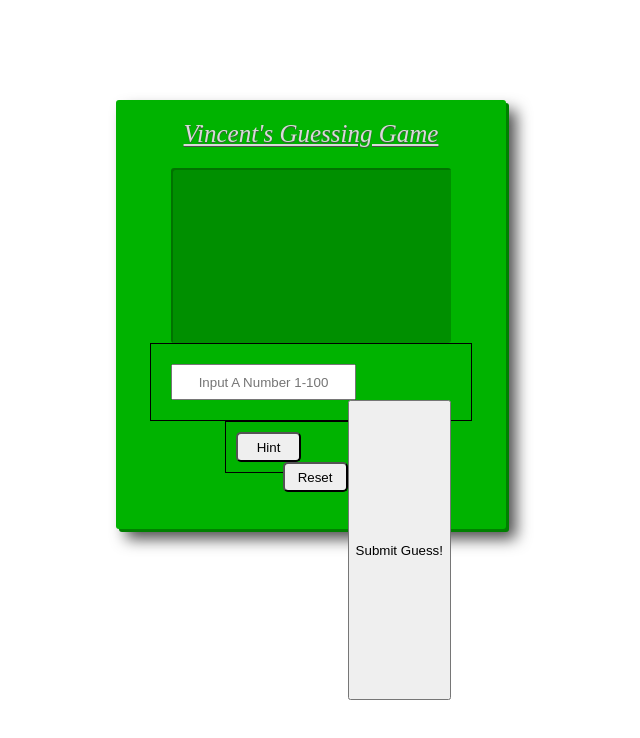
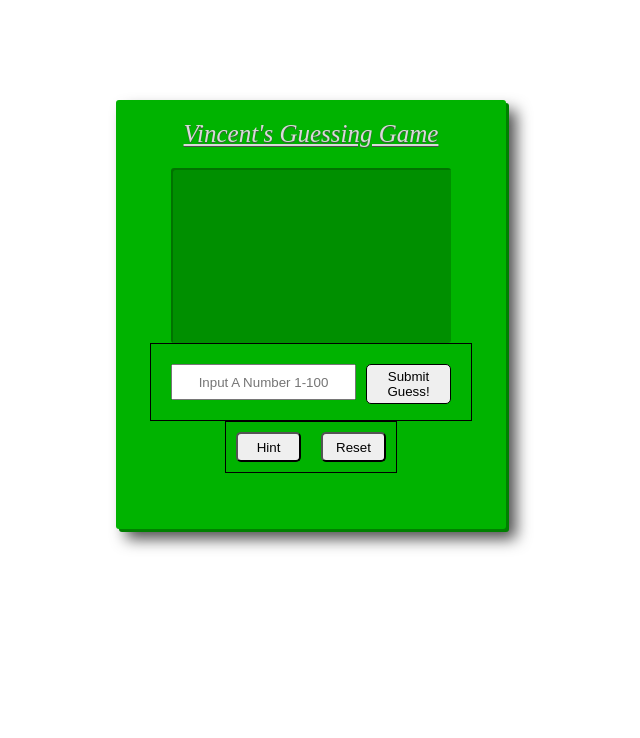
Before and after one commit to Camo13ammo/GuessingGame, a plain HTML site: page GGHTML.html in a window 1280 px wide. Shown: the whole page, without its empty margins (329-969 px from the left). Drawn offline with Linux system fonts and the light colour scheme.

Commit message:
fixed button layout, there are two different approaches to this, more details will be added in Pull Request

```diff
--- a/GGCSS.css
+++ b/GGCSS.css
@@ -46,9 +46,12 @@
 }
 
 #submit {
-	float:right;
-
-	height:300px;
+	float: right;
+	border: 1px solid black;
+	/*padding: 10px;*/
+	width:85px;
+	height:40px;
+	border-radius: 5px
 }
 
 .buttons {
--- a/GGHTML.html
+++ b/GGHTML.html
@@ -13,7 +13,8 @@
 			<div class = "screen"></div>
 			<div class = "guessingbox">
 				<input id = "guessinginput" type = "text" id ="playerGuess" placeholder="Input A Number 1-100"/>
-				<input id = "submit" type = "button" value = "Submit Guess!" onclick = ""/>
+<!-- 				<input id = "submit" type = "button" value = "Submit Guess!" onclick = ""/>
+ -->				<button id= 'submit' type='button'>Submit Guess!</button>
 			</div>
 
 			<div class = "buttons">
```
